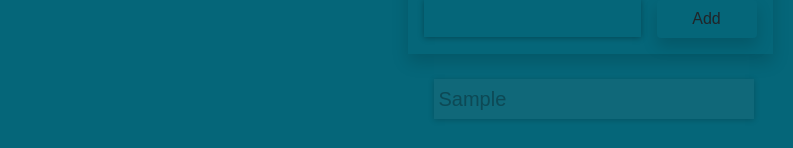
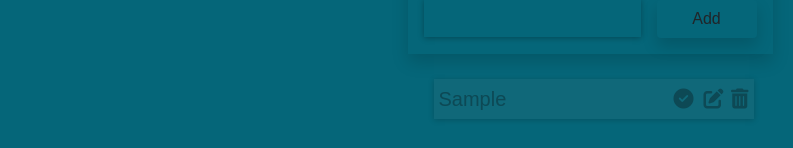
Before and after one commit to adil-shabab/todo-app-react, a React (Create React App) app in the folder todo/: page / in a window 1280 px wide. Both pictures are taken after typing "Sample" into the empty fields and a click on the button "Add". Shown: the part 172-320 px from the top of the page, without its empty margins (50-843 px from the left). Built offline with nearby package versions, Linux system fonts and the light colour scheme.

Commit message:
handle for delete complted

```diff
--- a/todo/public/index.html
+++ b/todo/public/index.html
@@ -9,6 +9,7 @@
       name="description"
       content="Web site created using create-react-app"
     />
+    <link rel="stylesheet" href="https://cdnjs.cloudflare.com/ajax/libs/font-awesome/6.1.1/css/all.min.css" integrity="sha512-KfkfwYDsLkIlwQp6LFnl8zNdLGxu9YAA1QvwINks4PhcElQSvqcyVLLD9aMhXd13uQjoXtEKNosOWaZqXgel0g==" crossorigin="anonymous" referrerpolicy="no-referrer" />
     <link href="https://cdn.jsdelivr.net/npm/bootstrap@5.1.3/dist/css/bootstrap.min.css" rel="stylesheet"
     integrity="sha384-1BmE4kWBq78iYhFldvKuhfTAU6auU8tT94WrHftjDbrCEXSU1oBoqyl2QvZ6jIW3" crossorigin="anonymous">
     <!-- <link rel="apple-touch-icon" href="%PUBLIC_URL%/logo192.png" /> -->
--- a/todo/src/components/TodoList/TodoList.css
+++ b/todo/src/components/TodoList/TodoList.css
@@ -30,3 +30,7 @@ ul li i{
     position: absolute;
     right: 30px;
 }
+.fa-circle-check{
+    position: absolute;
+    right: 60px;
+}
--- a/todo/src/components/TodoList/TodoList.js
+++ b/todo/src/components/TodoList/TodoList.js
@@ -2,6 +2,21 @@ import React from "react";
 import "./TodoList.css";
 
 function TodoList({ todos, setTodos }) {
+    const handleComplete=(todo)=>{
+        setTodos(
+            todos.map((item)=>{
+                if(item.id===todo.id){
+                    return {...item, completed: !item.completed}
+                }
+                return item
+            })
+        )
+        console.log(todos)
+    }
+
+    const handleDelete=({id})=>{
+        setTodos(todos.filter((todo)=>todo.id !==id))
+    }
   return (
   <div className="list">
       <ul>
@@ -10,8 +25,9 @@ function TodoList({ todos, setTodos }) {
         <li key={index}>
           {todo.title}
 
+          <i onClick={()=> handleComplete(todo)}  class="fa-solid fa-circle-check"></i>
           <i className="fa-solid fa-pen-to-square"></i>
-          <i  className="fa-solid fa-trash-can"></i>
+          <i onClick={()=>handleDelete(todo)} className="fa-solid fa-trash-can"></i>
         </li>
         )
       })}
```
